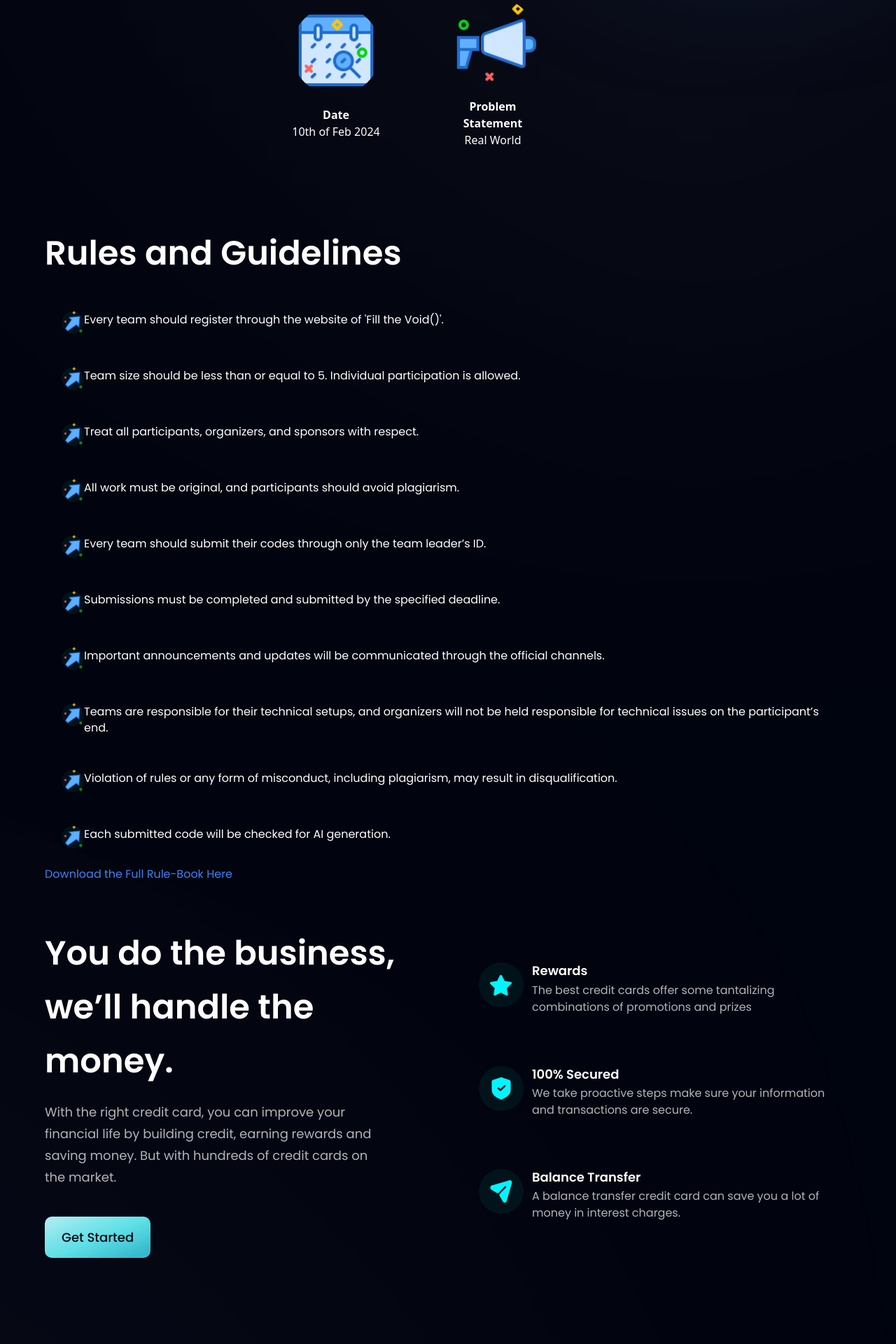
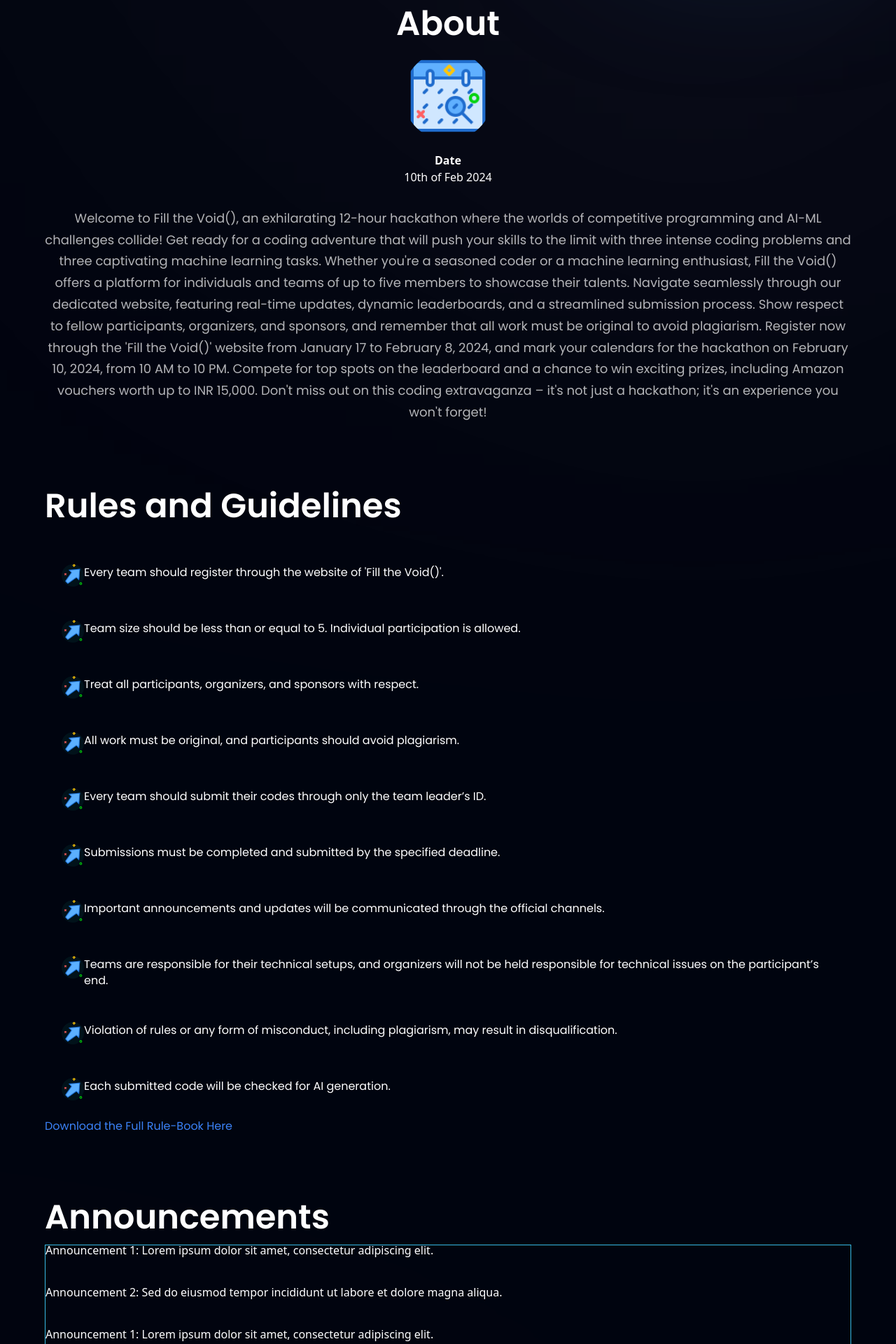
Before and after one commit to ragnar-vallhala/CodingClub, a React (Vite) app: page / in a window 1280 px wide. Shown: the part 880-2800 px from the top of the page at 70% size. Built offline with nearby package versions, Linux system fonts and the light colour scheme.

Commit message:
Announcements Added

```diff
--- a/package.json
+++ b/package.json
@@ -9,6 +9,7 @@
     "preview": "vite preview"
   },
   "dependencies": {
+    "express": "^4.18.2",
     "react": "^18.2.0",
     "react-dom": "^18.2.0"
   },
--- a/src/App.jsx
+++ b/src/App.jsx
@@ -1,5 +1,6 @@
 import styles from "./style";
-import { Rules, Billing, Business, CardDeal, Clients, CTA, Footer, Navbar, About, Testimonials, Hero } from "./components";
+import {Announcements, Rules, Billing, Business, CardDeal, Clients, CTA, Footer, Navbar, About, Testimonials, Hero } from "./components";
+
 
 const App = () => (
   <div className="bg-primary w-full overflow-hidden">
@@ -19,6 +20,7 @@ const App = () => (
       <div className={`${styles.boxWidth}`}>
         <About />
         <Rules />
+        <Announcements />
         <Business />
         <Billing />
         <CardDeal />
--- a/src/components/About.jsx
+++ b/src/components/About.jsx
@@ -5,19 +5,26 @@ import {date, location, problem} from "../assets"
 const About = () =>{
   const aboutData = [
     { imageSrc: date, heading:'Date' ,text: '10th of Feb 2024' },
-
-    { imageSrc: problem,heading:'Problem Statement' ,text: 'Real World' }
   ];
 
   return (
     <section id="about" className={`${styles.flexCenter} flex-row flex-wrap sm:mb-20 mb-6 text-white`}>
+      <h1 className={`${styles.heading2} text-center`}>
+        About<br/>
+      </h1>
       {aboutData.map((item, index) => (
-        <div key={index} className={`${styles.flexCenter} flex-col sm:mr-24 mb-8 max-w-[128px]`}>
+        <div key={index} className={`${styles.flexCenter} flex-col  mb-8 max-w-[128px]`}>
           <img src={item.imageSrc} alt={`Image ${index + 1}`} className="w-[128px] h-[128px] object-cover rounded-full mb-4" />
-          <p className="text-center font-bold text-32">{item.heading}</p>
-          <p className="text-center">{item.text}</p>
+          <div>
+            <p className="text-center font-bold text-64">{item.heading}</p>
+            <p className="text-center">{item.text}</p>
+          </div>
         </div>
+
       ))}
+      <div className={`${styles.paragraph} text-center`}>
+         Welcome to Fill the Void(), an exhilarating 12-hour hackathon where the worlds of competitive programming and AI-ML challenges collide! Get ready for a coding adventure that will push your skills to the limit with three intense coding problems and three captivating machine learning tasks. Whether you're a seasoned coder or a machine learning enthusiast, Fill the Void() offers a platform for individuals and teams of up to five members to showcase their talents. Navigate seamlessly through our dedicated website, featuring real-time updates, dynamic leaderboards, and a streamlined submission process. Show respect to fellow participants, organizers, and sponsors, and remember that all work must be original to avoid plagiarism. Register now through the 'Fill the Void()' website from January 17 to February 8, 2024, and mark your calendars for the hackathon on February 10, 2024, from 10 AM to 10 PM. Compete for top spots on the leaderboard and a chance to win exciting prizes, including Amazon vouchers worth up to INR 15,000. Don't miss out on this coding extravaganza – it's not just a hackathon; it's an experience you won't forget!
+      </div>
     </section>
   );
 }
--- /dev/null
+++ b/src/components/Announcements.jsx
@@ -0,0 +1,34 @@
+import React from 'react';
+import styles from '../style';
+
+
+const Announcements = () => {
+  return (
+    <section className='flex-row flex-wrap sm:mt-20 mt-6 text-white'>
+        <div>
+            <p className={`${styles.heading2}`}>
+                Announcements
+            </p>
+        </div>
+        <div className="scrolling-lines text-white text-32px">
+        <div className="line">Announcement 1: Lorem ipsum dolor sit amet, consectetur adipiscing elit.</div>
+        <div className="line">Announcement 2: Sed do eiusmod tempor incididunt ut labore et dolore magna aliqua.</div>
+        <div className="line">Announcement 1: Lorem ipsum dolor sit amet, consectetur adipiscing elit.</div>
+        <div className="line">Announcement 2: Sed do eiusmod tempor incididunt ut labore et dolore magna aliqua.</div>
+        <div className="line">Announcement 1: Lorem ipsum dolor sit amet, consectetur adipiscing elit.</div>
+        <div className="line">Announcement 2: Sed do eiusmod tempor incididunt ut labore et dolore magna aliqua.</div>
+        <div className="line">Announcement 1: Lorem ipsum dolor sit amet, consectetur adipiscing elit.</div>
+        <div className="line">Announcement 2: Sed do eiusmod tempor incididunt ut labore et dolore magna aliqua.</div>
+        <div className="line">Announcement 1: Lorem ipsum dolor sit amet, consectetur adipiscing elit.</div>
+        <div className="line">Announcement 2: Sed do eiusmod tempor incididunt ut labore et dolore magna aliqua.</div>
+        <div className="line">Announcement 1: Lorem ipsum dolor sit amet, consectetur adipiscing elit.</div>
+        <div className="line">Announcement 2: Sed do eiusmod tempor incididunt ut labore et dolore magna aliqua.</div>
+        <div className="line">Announcement 1: Lorem ipsum dolor sit amet, consectetur adipiscing elit.</div>
+        <div className="line">Announcement 2: Sed do eiusmod tempor incididunt ut labore et dolore magna aliqua.</div>
+
+        </div>
+    </section>
+  );
+};
+
+export default Announcements;
--- a/src/components/Footer.jsx
+++ b/src/components/Footer.jsx
@@ -4,19 +4,19 @@ import { footerLinks, socialMedia } from "../constants";
 
 const Footer = () => (
   <section className={`${styles.flexCenter} ${styles.paddingY} flex-col`}>
-    <div className={`${styles.flexStart} md:flex-row flex-col mb-8 w-full`}>
-      <div className="flex-[1] flex flex-col justify-start mr-10">
+    <div className={`${styles.flexStart} md:flex-row flex-col mb-8 w-full align-center`}>
+      <div className="flex-[1] flex flex-col justify-start">
         <img
           src={logo}
-          alt="hoobank"
+          alt="codingclubiitjmu"
           className="w-[266px] h-[72.14px] object-contain"
         />
         <p className={`${styles.paragraph} mt-4 max-w-[312px]`}>
-          A new way to make the payments easy, reliable and secure.
+        "Join our coding club and unlock the power of programming! Explore innovative solutions, collaborate with like-minded enthusiasts, and elevate your coding skills to new heights. Together, we code for success!"
         </p>
       </div>
 
-      <div className="flex-[1.5] w-full flex flex-row justify-between flex-wrap md:mt-0 mt-10">
+      <div className="flex-[0.5] w-full flex flex-row flex-wrap md:mt-0 mt-10 pady align-right">
         {footerLinks.map((footerlink) => (
           <div key={footerlink.title} className={`flex flex-col ss:my-0 my-4 min-w-[150px]`}>
             <h4 className="font-poppins font-medium text-[18px] leading-[27px] text-white">
@@ -41,7 +41,10 @@ const Footer = () => (
 
     <div className="w-full flex justify-between items-center md:flex-row flex-col pt-6 border-t-[1px] border-t-[#3F3E45]">
       <p className="font-poppins font-normal text-center text-[18px] leading-[27px] text-white">
-        Copyright Ⓒ 2022 HooBank. All Rights Reserved.
+        Developed by Ashutosh Vishwakarma<br/>
+        <a href="https://github.com/ragnar-vallhala" className="text-blue-500">
+          Developer's Github Profile
+        </a>
       </p>
 
       <div className="flex flex-row md:mt-0 mt-6">
--- a/src/components/Navbar.jsx
+++ b/src/components/Navbar.jsx
@@ -6,6 +6,7 @@ import { navLinks } from "../constants";
 const Navbar = () => {
   const [active, setActive] = useState("Home");
   const [toggle, setToggle] = useState(false);
+
 
   return (
     <nav className="w-full flex py-6 justify-between items-center navbar">
--- a/src/components/index.js
+++ b/src/components/index.js
@@ -9,6 +9,7 @@ import Footer from "./Footer";
 import Testimonials from "./Testimonials";
 import Hero from "./Hero";
 import Rules from "./rules"
+import Announcements from "./Announcements";
 
 export {
   Rules,
@@ -22,4 +23,5 @@ export {
   Footer,
   Testimonials,
   Hero,
+  Announcements,
 };
--- a/src/constants/index.js
+++ b/src/constants/index.js
@@ -110,33 +110,8 @@ export const footerLinks = [
     title: "Useful Links",
     links: [
       {
-        name: "Content",
-        link: "https://www.hoobank.com/content/",
-      },
-      {
-        name: "How it Works",
-        link: "https://www.hoobank.com/how-it-works/",
-      },
-      {
-        name: "Create",
-        link: "https://www.hoobank.com/create/",
-      },
-      {
-        name: "Explore",
-        link: "https://www.hoobank.com/explore/",
-      },
-      {
-        name: "Terms & Services",
-        link: "https://www.hoobank.com/terms-and-services/",
-      },
-    ],
-  },
-  {
-    title: "Community",
-    links: [
-      {
-        name: "Help Center",
-        link: "https://www.hoobank.com/help-center/",
+        name: "Mail Us at codingclub@iitjammu.ac.in",
+        link: "codingclub@iitjammu.ac.in",
       },
       {
         name: "Partners",
@@ -156,41 +131,23 @@ export const footerLinks = [
       },
     ],
   },
-  {
-    title: "Partner",
-    links: [
-      {
-        name: "Our Partner",
-        link: "https://www.hoobank.com/our-partner/",
-      },
-      {
-        name: "Become a Partner",
-        link: "https://www.hoobank.com/become-a-partner/",
-      },
-    ],
-  },
 ];
 
 export const socialMedia = [
   {
     id: "social-media-1",
     icon: instagram,
-    link: "https://www.instagram.com/",
+    link: "https://www.instagram.com/codeclub.iitjmu/",
   },
   {
     id: "social-media-2",
     icon: facebook,
-    link: "https://www.facebook.com/",
-  },
-  {
-    id: "social-media-3",
-    icon: twitter,
-    link: "https://www.twitter.com/",
+    link: "https://www.facebook.com/fastCodeSociety/",
   },
   {
     id: "social-media-4",
     icon: linkedin,
-    link: "https://www.linkedin.com/",
+    link: "https://www.linkedin.com/in/ashutosh-vishwakarma-083305257/",
   },
 ];
 
--- a/src/index.css
+++ b/src/index.css
@@ -138,3 +138,35 @@
   background: rgba(255, 255, 255, 0.6);
   filter: blur(750px);
 }
+
+.pady {
+  padding-top: 80px;
+}
+
+.align-center {
+  text-align: center;
+}
+
+.align-right {
+  text-align: right;
+}
+
+.scrolling-lines {
+  height: 400px;
+  overflow: hidden;
+  border: 1px solid #38bbe3;
+}
+
+.line {
+  line-height: 60px; /* Set the line height */
+  animation: scroll 5s linear infinite;
+}
+
+@keyframes scroll {
+  0% {
+    transform: translateY(0);
+  }
+  100% {
+    transform: translateY(-100%);
+  }
+}
```
Also changed, not shown: 1 other file (tests, documents, lock files or other folders).
